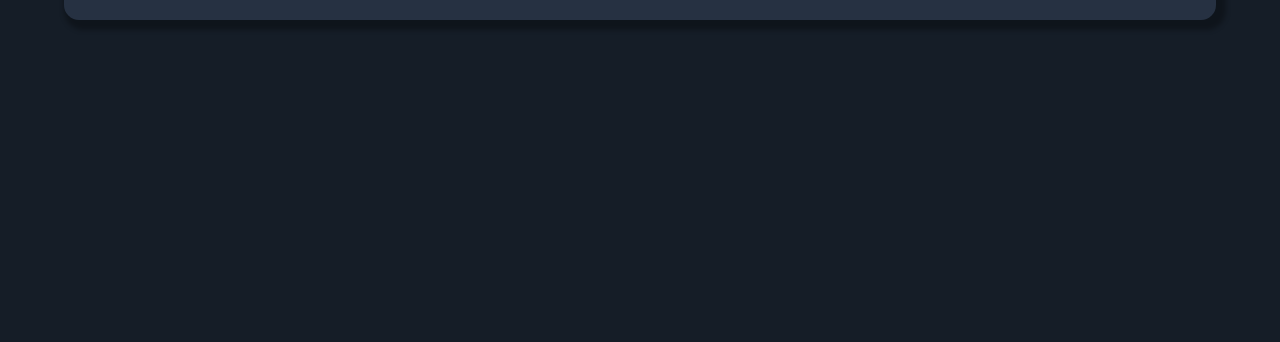
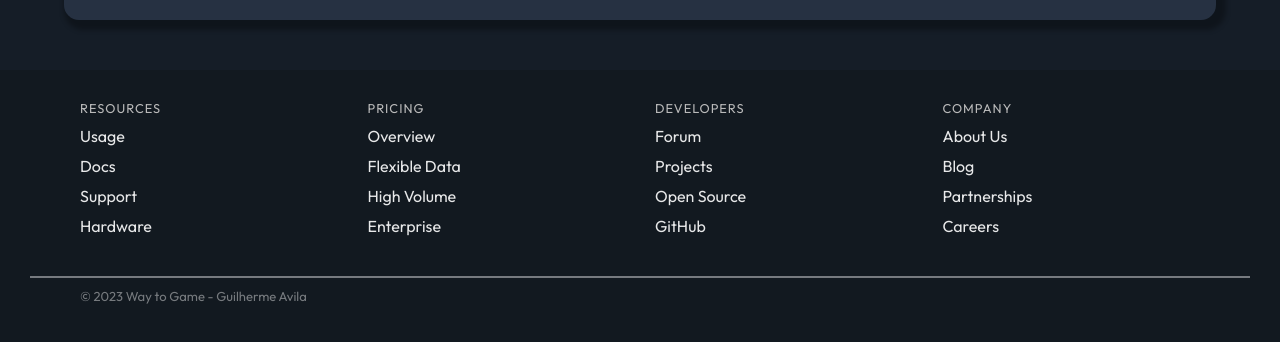
Before and after one commit to TerryKrom/waytogame, a React (Create React App) app: page / in a window 1280 px wide. Shown: the part 1762-2104 px from the top of the page. Before the commit the page ends 1832 px from the top, so only its background shows below. Built offline with nearby package versions, Linux system fonts and the light colour scheme; no server answers.

Commit message:
footer added

```diff
--- a/public/index.html
+++ b/public/index.html
@@ -11,6 +11,13 @@
     />
     <link rel="apple-touch-icon" href="%PUBLIC_URL%/logo192.png" />
     <link rel="manifest" href="%PUBLIC_URL%/manifest.json" />
+    <link
+      rel="stylesheet"
+      href="https://cdnjs.cloudflare.com/ajax/libs/font-awesome/6.4.0/css/all.min.css"
+      integrity="sha512-iecdLmaskl7CVkqkXNQ/ZH/XLlvWZOJyj7Yy7tcenmpD1ypASozpmT/E0iPtmFIB46ZmdtAc9eNBvH0H/ZpiBw=="
+      crossorigin="anonymous"
+      referrerpolicy="no-referrer"
+    />
     <title>Way to Game</title>
   </head>
   <body>
--- /dev/null
+++ b/src/components/footer.css
@@ -0,0 +1,70 @@
+footer {
+    padding-bottom: 20px;
+    background: var(--dark-secondary-color);
+    color: #f9f9f9;
+}
+
+footer section {
+    padding: 0 50px;
+}
+
+@media only screen and (min-width: 600px){
+    footer section{
+        margin: 30px;
+    }
+}
+
+section.top {
+    padding-top: 30px;
+    margin-bottom: 30px;
+}
+
+section.top img {
+    display: block;
+    height: 30px;
+    margin: 0 0 30px;
+}
+
+section.top ul {
+    list-style: none;
+    padding: 0;
+    margin: 0;
+    display: grid;
+    gap: 30px;
+    grid-template-columns: repeat(2, 1fr);
+}
+
+@media (width > 480px) {
+    section.top ul {
+        padding-right: 10%;
+    }
+}
+
+@media (width > 600px) {
+    section.top ul {
+        grid-template-columns: repeat(4, 1fr);
+        padding-right: 0;
+    }
+}
+
+section.top ul li a {
+    display: block;
+    margin-bottom: 10px;
+    color: #ffffffe6;
+}
+
+section.top h3 {
+    color: #bababa;
+    font-weight: 400;
+    text-transform: uppercase;
+    font-size: 0.8rem;
+    letter-spacing: 1px;
+    margin-bottom: 10px;
+}
+
+section.bottom {
+    padding-top: 10px;
+    border-top: 2px solid #ffffff6c;
+    color: #ffffff6c;
+    font-size: 13px;
+}
--- /dev/null
+++ b/src/components/footer.jsx
@@ -0,0 +1,45 @@
+import React from 'react';
+import './footer.css'
+
+const Footer = () => {
+    return (
+        <footer>
+            <section class="top">
+                <ul>
+                    <li>
+                        <h3>Resources</h3>
+                        <a>Usage</a>
+                        <a>Docs</a>
+                        <a>Support</a>
+                        <a>Hardware</a>
+                    </li>
+                    <li>
+                        <h3>Pricing</h3>
+                        <a>Overview</a>
+                        <a>Flexible Data</a>
+                        <a>High Volume</a>
+                        <a>Enterprise</a>
+                    </li>
+                    <li>
+                        <h3>Developers</h3>
+                        <a>Forum</a>
+                        <a>Projects</a>
+                        <a>Open Source</a>
+                        <a>GitHub</a>
+                    </li>
+                    <li>
+                        <h3>Company</h3>
+                        <a>About Us</a>
+                        <a>Blog</a>
+                        <a>Partnerships</a>
+                        <a>Careers</a>
+                    </li>
+                </ul>
+            </section>
+
+            <section class="bottom">© 2023 Way to Game - Guilherme Avila</section>
+        </footer>
+    );
+}
+
+export default Footer;
--- a/src/components/header.css
+++ b/src/components/header.css
@@ -4,7 +4,7 @@
     align-items: center;
     width: 100%;
     height: 80px;
-    background-color: var(--secondary-color);
+    background-color: var(--dark-secondary-color);
     position: fixed;
     z-index: 99;
 }
--- a/src/index.css
+++ b/src/index.css
@@ -12,6 +12,7 @@
   --dark-primary-color: #004aac;
   --secondary-color: #151d27;
   --light-secondary-color: #263142;
+  --dark-secondary-color: #121920;
 }
 
 body {
--- a/src/pages/home.jsx
+++ b/src/pages/home.jsx
@@ -3,6 +3,7 @@ import Header from '../components/header';
 import Separator from '../components/separator';
 import MainGame from '../components/mainGame';
 import Container from '../components/container';
+import Footer from '../components/footer';
 
 const Home = () => {
     return (
@@ -11,6 +12,7 @@ const Home = () => {
             <Separator></Separator>
             <MainGame />
             <Container></Container>
+            <Footer></Footer>
         </>
     );
 }
```
